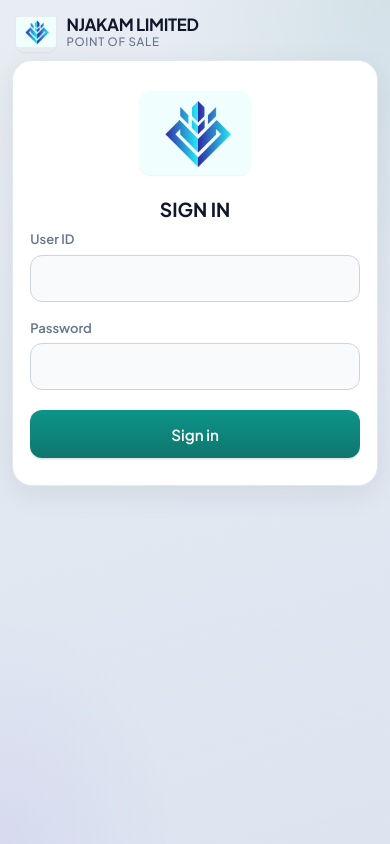
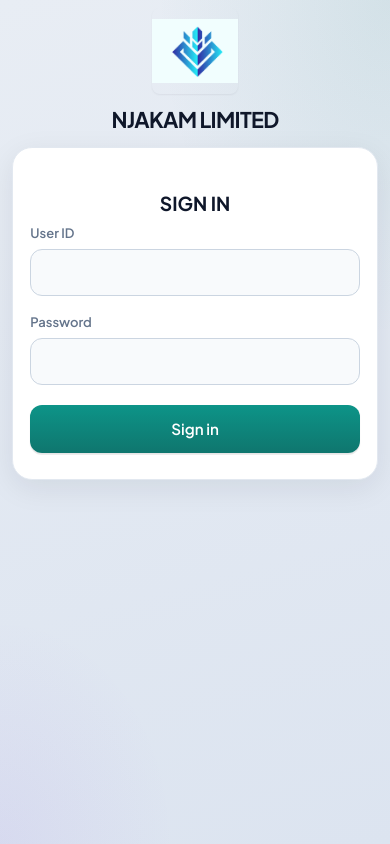
Before and after one commit to rutlandpos/C-C, a Flask app: page /login in a window 390 px wide. Run offline with Flask 3, Linux system fonts and the light colour scheme.

Commit message:
centered all header in all pages

```diff
--- a/static/style.css
+++ b/static/style.css
@@ -126,14 +126,6 @@ body::before {
   font-weight: 700;
   font-size: 1.05rem;
   letter-spacing: -0.02em;
-}
-
-.app-brand__tag {
-  font-size: 0.72rem;
-  font-weight: 500;
-  color: var(--color-text-muted);
-  text-transform: uppercase;
-  letter-spacing: 0.06em;
 }
 
 .text-link {
@@ -374,6 +366,15 @@ button[disabled] {
 .login-container {
   text-align: center;
   padding-top: 0.5rem;
+}
+
+/* Header already shows large logo + title */
+body.app-body .login-container .login-logo {
+  display: none;
+}
+
+body.app-body .login-container {
+  padding-top: 0.25rem;
 }
 
 .login-logo {
@@ -956,13 +957,8 @@ button[disabled] {
   font-family: var(--font-ui);
 }
 
-/* ——— Dashboard (full-bleed) ——— */
-body.app-body--dashboard {
-  align-items: stretch;
-}
-
-/* Dashboard: centered, larger logo + title */
-body.app-body--dashboard .app-header {
+/* ——— App shell header (base.html: login and all terminal pages) ——— */
+body.app-body .app-header {
   max-width: 100%;
   width: 100%;
   padding: 0.65rem clamp(0.2rem, 0.8vw, 0.3rem) 0.4rem;
@@ -972,29 +968,30 @@ body.app-body--dashboard .app-header {
   gap: 0.25rem;
 }
 
-body.app-body--dashboard .app-brand {
+body.app-body .app-brand {
   flex-direction: column;
   align-items: center;
   text-align: center;
   gap: 0.85rem;
 }
 
-body.app-body--dashboard .app-brand__mark {
+body.app-body .app-brand__mark {
   width: clamp(80px, 22vw, 128px);
   height: clamp(80px, 22vw, 128px);
 }
 
-body.app-body--dashboard .app-brand__text {
+body.app-body .app-brand__text {
   align-items: center;
 }
 
-body.app-body--dashboard .app-brand__name {
+body.app-body .app-brand__name {
   font-size: clamp(1.35rem, 4.8vw, 2rem);
   letter-spacing: -0.03em;
 }
 
-body.app-body--dashboard .app-brand__tag {
-  display: none;
+/* ——— Dashboard (full-bleed) ——— */
+body.app-body--dashboard {
+  align-items: stretch;
 }
 
 .container.container--dashboard {
@@ -1135,11 +1132,6 @@ body.app-body--dashboard .app-brand__tag {
 /* ——— Protocol: online / offline split ——— */
 body.app-body--protocol-mode {
   align-items: stretch;
-}
-
-body.app-body--protocol-mode .app-header {
-  max-width: 100%;
-  width: 100%;
 }
 
 .container.container--protocol-mode {
@@ -1361,11 +1353,8 @@ body.app-body--protocol-mode .app-header {
     align-items: stretch;
   }
 
-  body.app-body--dashboard .app-header {
+  body.app-body .app-header {
     padding: 0.5rem clamp(0.15rem, 0.6vw, 0.25rem) 0.35rem;
-    flex-direction: column;
-    justify-content: center;
-    align-items: center;
   }
 
   .container.container--dashboard {
@@ -1428,7 +1417,4 @@ body.app-body--protocol-mode .app-header {
     font-size: 1.2rem;
   }
 
-  .app-header {
-    padding: 0.75rem 1rem 0;
-  }
 }
--- a/templates/base.html
+++ b/templates/base.html
@@ -28,7 +28,7 @@
     />
     {% block head_extra %}{% endblock %}
   </head>
-  <body class="{% block body_class %}{% endblock %}">
+  <body class="app-body {% block body_class %}{% endblock %}">
     <header class="app-header">
       <a
         href="{{ url_for('dashboard') if session.get('logged_in') else url_for('login') }}"
@@ -44,7 +44,6 @@
         />
         <span class="app-brand__text">
           <span class="app-brand__name">NJAKAM LIMITED</span>
-          <span class="app-brand__tag">Point of sale</span>
         </span>
       </a>
     </header>
```
